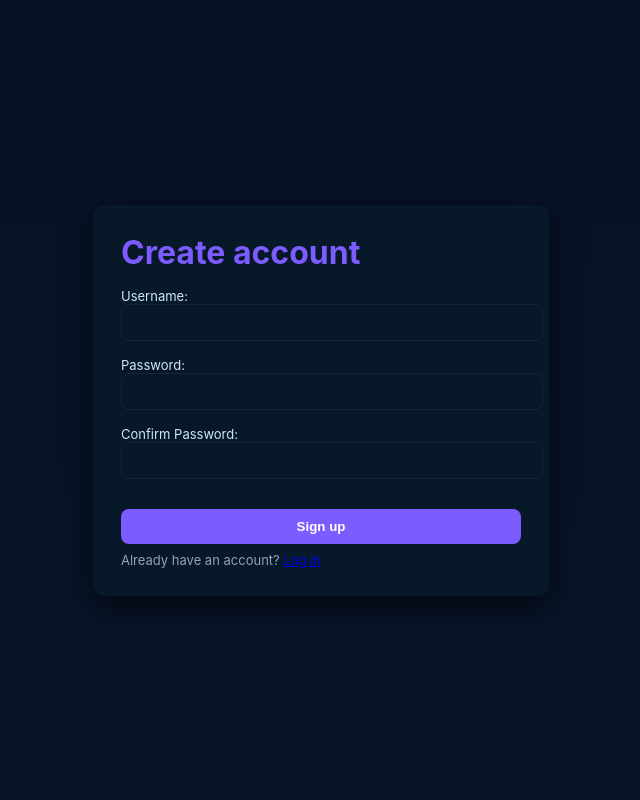
After one commit to CaptMJA380/career_advisor, a Django app: page /signup/ in a window 1280 px wide. The commit adds this page. Shown: the whole page, without its empty margins (319-959 px from the left). Run offline with Django 5.2, Linux system fonts and the light colour scheme.

Commit message:
implemented user authentication login and signup

```diff
--- a/advisor/forms.py
+++ b/advisor/forms.py
@@ -1,4 +1,29 @@
 from django import forms
+
+from django.contrib.auth.models import User
+
+
+class SimpleSignupForm(forms.Form):
+    username = forms.CharField(max_length=150, required=True, label="Username",
+                               widget=forms.TextInput(attrs={"class": "form-control"}))
+    password1 = forms.CharField(required=True, label="Password",
+                                widget=forms.PasswordInput(attrs={"class": "form-control"}))
+    password2 = forms.CharField(required=True, label="Confirm Password",
+                                widget=forms.PasswordInput(attrs={"class": "form-control"}))
+
+    def clean_username(self):
+        username = self.cleaned_data.get('username')
+        if User.objects.filter(username=username).exists():
+            raise forms.ValidationError("A user with that username already exists.")
+        return username
+
+    def clean(self):
+        cleaned = super().clean()
+        p1 = cleaned.get('password1')
+        p2 = cleaned.get('password2')
+        if p1 and p2 and p1 != p2:
+            raise forms.ValidationError("The two password fields didn't match.")
+        return cleaned
 
 class CareerForm(forms.Form):
     INTEREST_CHOICES = [
--- a/advisor/urls.py
+++ b/advisor/urls.py
@@ -3,5 +3,6 @@ from . import views
 
 urlpatterns = [
     path("", views.home, name="home"),
+    path("signup/", views.signup, name="signup"),
    # path("get_careers/", views.get_careers, name="get_careers"),
 ]
--- a/advisor/views.py
+++ b/advisor/views.py
@@ -1,6 +1,11 @@
 import google.generativeai as genai
 from django.conf import settings
 from django.shortcuts import render, redirect
+from django.contrib.auth.decorators import login_required
+from django.contrib.auth import login as auth_login
+from django.shortcuts import HttpResponseRedirect
+from django.contrib.auth.models import User
+from .forms import SimpleSignupForm
 from django.utils.html import escape
 from django.utils.safestring import mark_safe
 
@@ -48,6 +53,7 @@ def _get_or_create_conversation(request):
     return conv
 
 
+@login_required
 def home(request):
     response_text = ""
     conversation = _get_or_create_conversation(request)
@@ -180,3 +186,17 @@ def home(request):
     messages = conversation.messages.all()
 
     return render(request, "advisor/home.html", {"conversation": conversation, "messages": messages, "conversations": conversations})
+
+
+def signup(request):
+    if request.method == 'POST':
+        form = SimpleSignupForm(request.POST)
+        if form.is_valid():
+            username = form.cleaned_data['username']
+            password = form.cleaned_data['password1']
+            user = User.objects.create_user(username=username, password=password)
+            auth_login(request, user)
+            return redirect('home')
+    else:
+        form = SimpleSignupForm()
+    return render(request, 'registration/signup.html', {'form': form})
--- a/career_advisor/settings.py
+++ b/career_advisor/settings.py
@@ -128,3 +128,6 @@ DEFAULT_AUTO_FIELD = 'django.db.models.BigAutoField'
 
 
 GOOGLE_API_KEY = os.getenv("GOOGLE_API_KEY")
+LOGIN_URL = '/accounts/login/'
+LOGIN_REDIRECT_URL = '/'
+LOGOUT_REDIRECT_URL = '/accounts/login/'
--- a/career_advisor/urls.py
+++ b/career_advisor/urls.py
@@ -20,4 +20,5 @@ from django.urls import path, include
 urlpatterns = [
     path('admin/', admin.site.urls),
     path('', include("advisor.urls")),
+    path('accounts/', include('django.contrib.auth.urls')),
 ]
--- /dev/null
+++ b/templates/registration/signup.html
@@ -0,0 +1,28 @@
+<!DOCTYPE html>
+<html lang="en">
+<head>
+  <meta charset="utf-8">
+  <title>Sign up — Career Advisor</title>
+  <meta name="viewport" content="width=device-width,initial-scale=1">
+  <style>
+    body{background:linear-gradient(180deg,#071126,#081428);color:#e6eef8;font-family:Inter,Arial;margin:0;height:100vh;display:flex;align-items:center;justify-content:center}
+    .card{background:#071829;padding:28px;border-radius:12px;box-shadow:0 10px 30px rgba(0,0,0,0.6);width:400px}
+    h1{margin:0 0 12px;color:#7c5cff}
+    label{display:block;margin-top:10px;font-size:13px;color:#cfe8ff}
+    input{width:100%;padding:10px;border-radius:8px;border:1px solid rgba(255,255,255,0.06);background:transparent;color:inherit}
+    button{margin-top:14px;width:100%;padding:10px;border-radius:8px;border:none;background:#7c5cff;color:white;font-weight:600}
+    .note{font-size:13px;color:#94a3b8;margin-top:8px}
+  </style>
+</head>
+<body>
+  <div class="card">
+    <h1>Create account</h1>
+    <form method="post">
+      {% csrf_token %}
+      {{ form.as_p }}
+      <button type="submit">Sign up</button>
+    </form>
+    <div class="note">Already have an account? <a href="/accounts/login/">Log in</a></div>
+  </div>
+</body>
+</html>
```
Also changed, not shown: advisor/templates/advisor/home.html (+10 -1 lines), templates/registration/login.html (added, +36 -0 lines), db.sqlite3.
